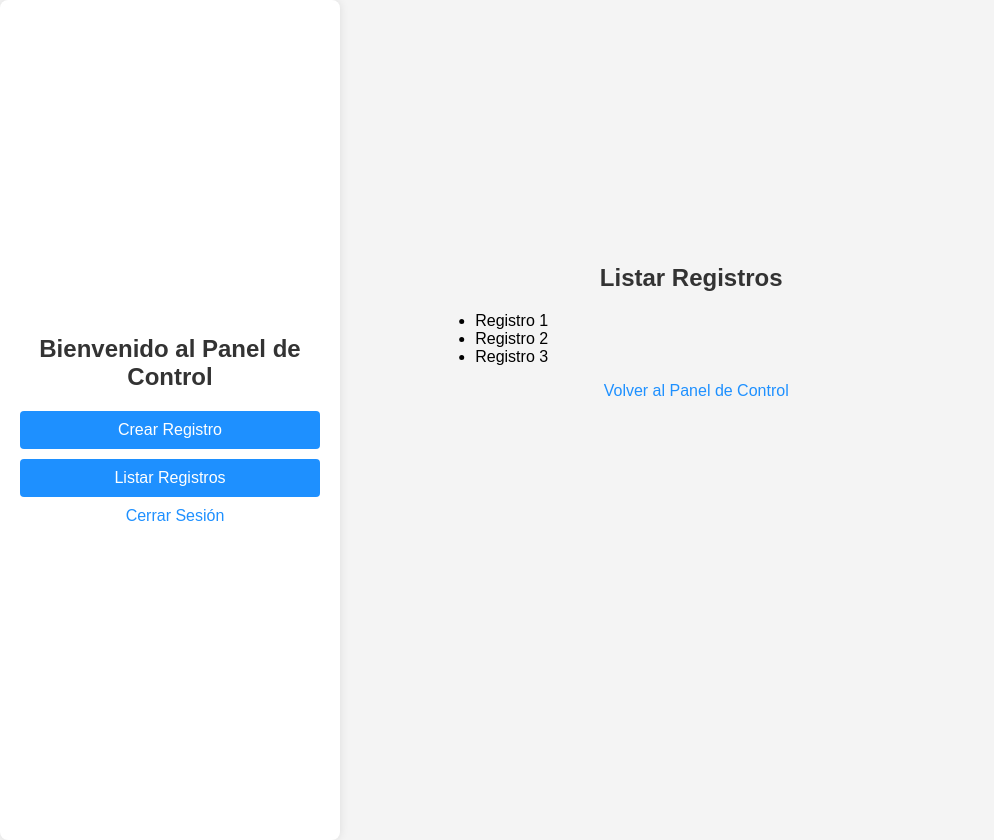
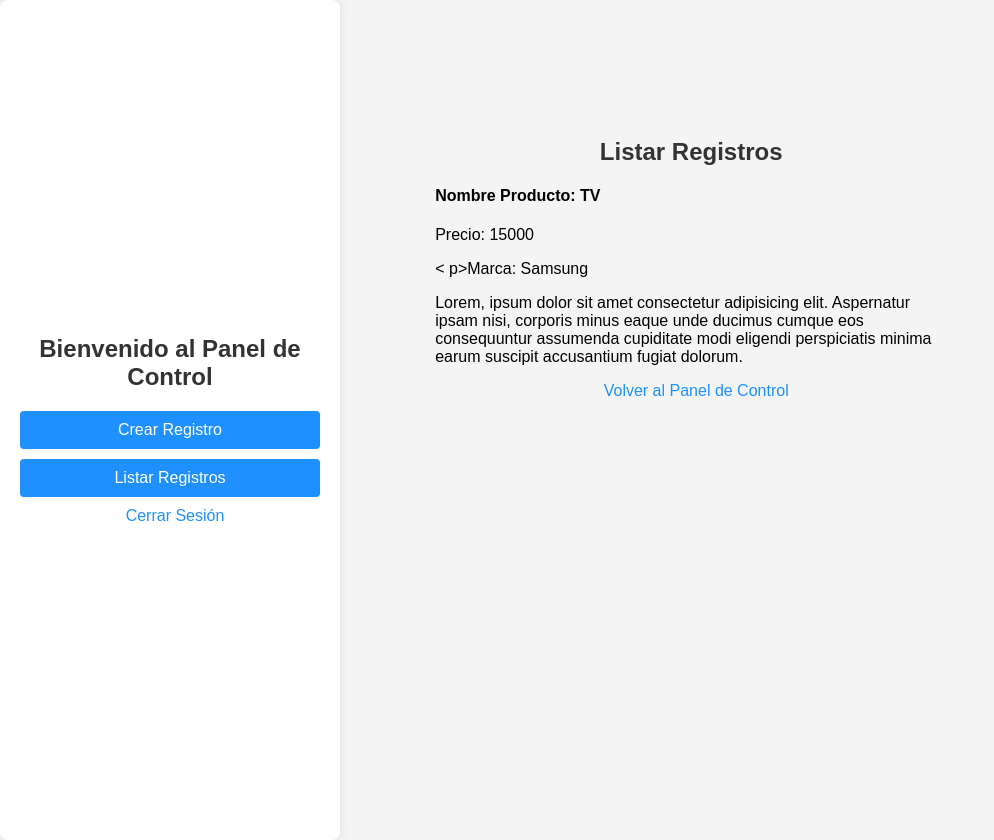
Before and after one commit to jaimezzapata/app-web-uno, a plain HTML site: page views/home.html in a window 1280 px wide. Both pictures are taken after a click on the button "Listar Registros". Shown: the whole page, without its empty margins (0-994 px from the left). Drawn offline with Linux system fonts and the light colour scheme.

Commit message:
Se crean elementos html desde js

```diff
--- a/controller/ControllerProductos.js
+++ b/controller/ControllerProductos.js
@@ -1,5 +1,20 @@
 import productos from "../model/ModelProductos.js";
 
 export function listarProductos() {
+  let card = document.createElement("section");
+  let nombreProducto = document.createElement("h4");
+  let precioProducto = document.createElement("p");
+  let marcaProducto = document.createElement("p");
+  let descripcionProducto = document.createElement("p");
+  /* appendChild */
+  /* append */
+  card.append(
+    precioProducto,
+    marcaProducto,
+    descripcionProducto,
+    nombreProducto
+  );
+
+  console.log(card);
   console.log(productos);
 }
--- a/views/home.html
+++ b/views/home.html
@@ -1,6 +1,5 @@
 <!DOCTYPE html>
 <html lang="es">
-
   <head>
     <meta charset="UTF-8" />
     <meta name="viewport" content="width=device-width, initial-scale=1.0" />
@@ -38,11 +37,18 @@
     <!-- Lista de registros -->
     <div class="container" id="list" style="display: none">
       <h2>Listar Registros</h2>
-        <ul>
-            <li>Registro 1</li>
-            <li>Registro 2</li>
-            <li>Registro 3</li>
-        </ul>
+      <section>
+        <h4>Nombre Producto: TV</h4>
+        <p>Precio: 15000</p>
+        <
+        p>Marca: Samsung</p>
+        <p>  Lorem, ipsum dolor sit amet consectetur adipisicing elit. Aspernatur
+          ipsam nisi, corporis minus eaque unde ducimus cumque eos consequuntur
+          assumenda cupiditate modi eligendi perspiciatis minima earum suscipit
+          accusantium fugiat dolorum.
+        </p>
+        <section></section>
+      </section>
       <div class="links">
         <a href="#">Volver al Panel de Control</a>
       </div>
@@ -50,5 +56,4 @@
 
     <script type="module" src="./assets/script.js"></script>
   </body>
-
 </html>
```
Lines whose indentation alone changed are shown as unchanged.
